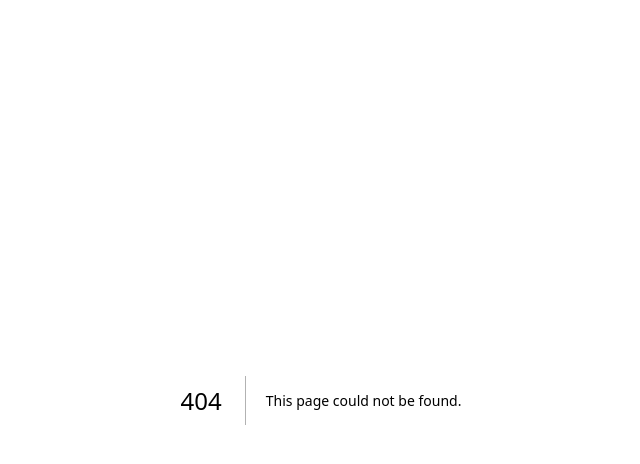
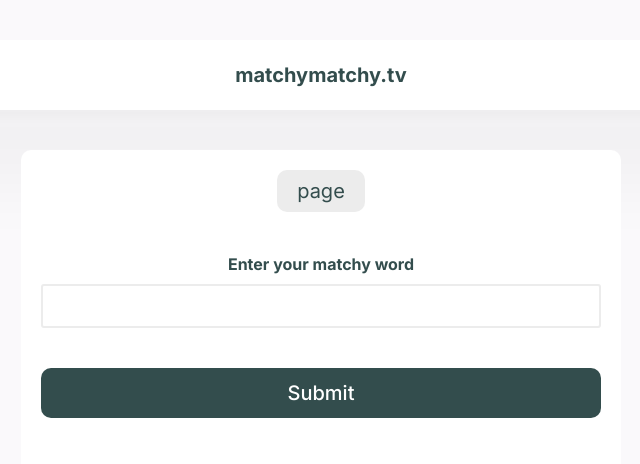
Before and after one commit to nonsoo/matchy-game, a Next.js app: page /game in a window 1280 px wide. Before the commit this address had no page. Shown: the top 464 px of the page, without its empty margins (319-959 px from the left). Built offline with nearby package versions, Linux system fonts and the light colour scheme.

Commit message:
feat: adds game page

```diff
--- a/app/_generic-components/label-text-field.tsx
+++ b/app/_generic-components/label-text-field.tsx
@@ -31,7 +31,7 @@ const Labelled_text_field = ({
   minChar,
 }: Props) => {
   return (
-    <div className={`${styles.LabelTextField} ${exCSS_container}`}>
+    <div className={exCSS_container}>
       <label
         htmlFor={id}
         className={`${styles.LabelTextField_label} ${exCSS_label}`}
--- /dev/null
+++ b/app/game/page.tsx
@@ -0,0 +1,34 @@
+"use client";
+
+import styles from "./styles.module.css";
+import { useState, FormEvent } from "react";
+import TextField from "../_generic-components/label-text-field";
+import Btn from "../_generic-components/Btn";
+
+const Page = () => {
+  const words = ["page", "game", "alphabet", "water bottle", "keyboard"];
+  const [userInput, setUserInput] = useState("");
+
+  const onSubmit = (e: FormEvent<HTMLFormElement>) => {
+    e.preventDefault();
+  };
+
+  return (
+    <form className={`mainC ${styles.mainWrapper}`} onSubmit={onSubmit}>
+      <p className={styles.triggerWord}>{words[0]}</p>
+
+      <TextField
+        id="guess"
+        labelName="Enter your matchy word"
+        type="text"
+        textState={userInput}
+        setTextState={setUserInput}
+        exCSS_container={styles.textField}
+      />
+
+      <Btn name="Submit" exCSS={styles.submit_Btn} />
+    </form>
+  );
+};
+
+export default Page;
--- /dev/null
+++ b/app/game/styles.module.css
@@ -0,0 +1,37 @@
+.mainWrapper {
+  max-width: 600px;
+  height: 400px;
+
+  background-color: var(--col-background-sec);
+  border-radius: var(--border-radius-prmy);
+
+  margin-top: 2em;
+
+  padding: 1em;
+
+  display: flex;
+  flex-direction: column;
+  /* justify-content: center; */
+  align-items: center;
+}
+
+.triggerWord {
+  padding: 0.3em 1em;
+  background-color: var(--col-acc-four);
+  border-radius: var(--border-radius-prmy);
+  user-select: none;
+  cursor: default;
+
+  width: max-content;
+}
+
+.textField,
+.submit_Btn {
+  width: 100%;
+  margin-top: 2em;
+}
+
+.textField label,
+.textField input {
+  text-align: center;
+}
--- a/app/layout.tsx
+++ b/app/layout.tsx
@@ -1,4 +1,5 @@
 import "@styles/layout.css";
+import styles from "./page.module.css";
 import { Inter } from "next/font/google";
 
 const inter = Inter({ subsets: ["latin"] });
@@ -15,7 +16,12 @@ export default function RootLayout({
 }) {
   return (
     <html lang="en">
-      <body className={inter.className}>{children}</body>
+      <body className={inter.className}>
+        <header className={`mainC ${styles.header}`}>
+          <p className={styles.header_title}>matchymatchy.tv</p>
+        </header>
+        {children}
+      </body>
     </html>
   );
 }
--- a/app/page.module.css
+++ b/app/page.module.css
@@ -1,6 +1,6 @@
 .header {
   padding: 1em;
-  margin-top: 1em;
+  margin-top: 2em;
 
   border-radius: var(--border-radius-prmy);
   background-color: var(--col-background-sec);
--- a/app/page.tsx
+++ b/app/page.tsx
@@ -1,14 +1,8 @@
-import styles from "./page.module.css";
-
 import StartGame from "./_components/start-game";
 
 export default function Home() {
   return (
     <main className="mainC">
-      <header className={styles.header}>
-        <p className={styles.header_title}>matchymatchy.tv</p>
-      </header>
-
       <StartGame />
     </main>
   );
```
